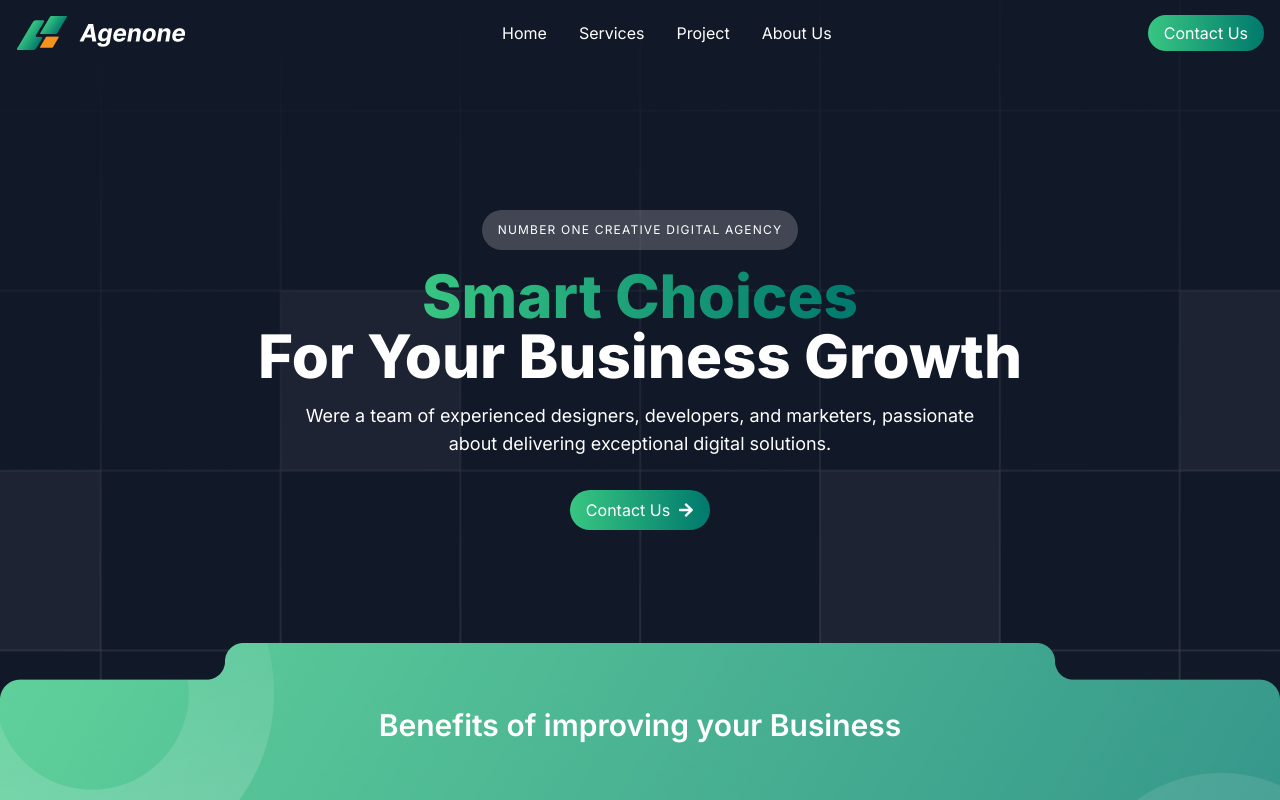
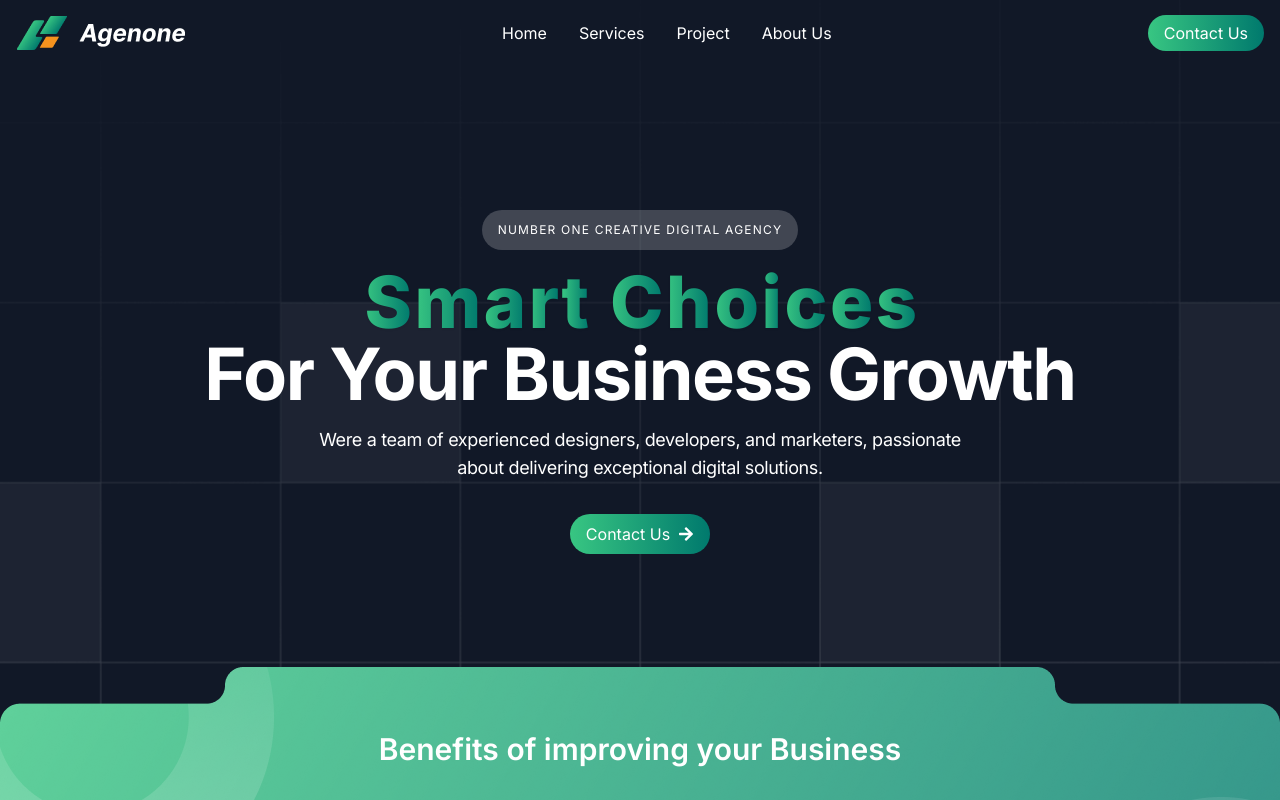
Before and after one commit to RafiaZeeshan14/agency-web, a Next.js app: page / in a window 1280 px wide. Shown: the top 800 px of the page. Built offline with nearby package versions, Linux system fonts and the light colour scheme.

Commit message:
added text animation for hero section

```diff
--- a/components/Footer.tsx
+++ b/components/Footer.tsx
@@ -15,10 +15,9 @@ const Footer = () => {
       </div>
       <p className="border-t border-gray-700 mb-12" />
       {/* Footer Links Section */}
-       {/* Left Section */}
        <div className="space-y-4 sm:hidden">
           <div className="flex items-center space-x-2">
-            <img src="/logo.png" alt="Logo" className="h-8 w-auto" />
+            <img src="/Logo.png" alt="Logo" className="h-8 w-auto" />
           </div>
           <p className="text-gray-300 text-sm">
             We&apos;re a team of experienced designers, developers, and marketers,
--- a/components/Hero.tsx
+++ b/components/Hero.tsx
@@ -1,8 +1,13 @@
+"use client";
+
 import Button from "./Common/Button";
+import BlurIn from "./magicui/blur-in";
+import GradualSpacing from "./magicui/gradual-spacing";
+import WordFadeIn from "./magicui/word-fade-in";
 
 export default function Hero() {
   return (
-    <section className="relative mt-36 text-white flex flex-col items-center justify-center text-center px-1 sm:px-4">
+    <section className="relative mt-36 text-white flex flex-col items-center justify-center text-center px-2 sm:px-4">
       {/* Top Small Text */}
       <p className="uppercase tracking-widest text-[10px] min-[400px]:text-xs px-4 mb-4  p-3 bg-white/20 rounded-full">
         <span className="text-white z-10">
@@ -12,21 +17,21 @@ export default function Hero() {
       </p>
 
       {/* Main Heading */}
-      <h1 className="text-[32px] min-[400px]:text-[43px] sm:text-6xl leading-tight mb-4 font-extrabold">
-        <span className="bg-gradient-to-r from-[#38C682] to-[#00796D] text-transparent bg-clip-text text-[39px] min-[400px]:text-[43px]  font-extrabold sm:text-6xl ">
-          Smart Choices
-        </span>
-        <br />
-        For Your Business Growth
-      </h1>
 
-      {/* Subheading */}
-      <p className="sm:text-lg max-w-2xl mb-8 text-sm  ">
-        Were a team of experienced designers, developers, and marketers,
-        passionate about delivering exceptional digital solutions.
-      </p>
-
-      {/* Contact Us Button */}
+      <span className="text-[32px] min-[400px]:text-[43px] sm:text-6xl leading-tight mb-4 font-extrabold">
+        <GradualSpacing
+          className="text-center font-extrabold text-white text-[35px] min-[400px]:text-[36px] sm:text-6xl md:text-7xl tracking-[-0.02em] bg-gradient-to-r from-[#38C682] to-[#00796D] text-transparent bg-clip-text overflow-visible"
+          text="Smart Choices"
+        />
+        {/* <TypingAnimation text="Smart Choices"/> */}
+        <BlurIn word="For Your Business Growth" />
+      </span>
+      <span className="sm:text-lg max-w-2xl mb-8 text-sm  ">
+        <WordFadeIn
+          words=" Were a team of experienced designers, developers, and marketers,
+        passionate about delivering exceptional digital solutions."
+        />
+      </span>
       <Button text="Contact Us" showIcon={true} />
     </section>
   );
--- /dev/null
+++ b/components/magicui/blur-in.tsx
@@ -0,0 +1,39 @@
+"use client";
+
+import { motion } from "framer-motion";
+
+import { cn } from "@/lib/utils";
+
+interface BlurIntProps {
+  word: string;
+  className?: string;
+  variant?: {
+    hidden: { filter: string; opacity: number };
+    visible: { filter: string; opacity: number };
+  };
+  duration?: number;
+}
+const BlurIn = ({ word, className, variant, duration = 2 }: BlurIntProps) => {
+  const defaultVariants = {
+    hidden: { filter: "blur(10px)", opacity: 0 },
+    visible: { filter: "blur(0px)", opacity: 1 },
+  };
+  const combinedVariants = variant || defaultVariants;
+
+  return (
+    <motion.h1
+      initial="hidden"
+      animate="visible"
+      transition={{ duration }}
+      variants={combinedVariants}
+      className={cn(
+        "font-display text-center text-4xl font-bold tracking-[-0.02em] drop-shadow-sm sm:text-6xl lg:text-7xl md:leading-[5rem]",
+        className,
+      )}
+    >
+      {word}
+    </motion.h1>
+  );
+};
+
+export default BlurIn;
--- /dev/null
+++ b/components/magicui/gradual-spacing.tsx
@@ -0,0 +1,44 @@
+"use client";
+
+import { AnimatePresence, motion, Variants } from "framer-motion";
+
+import { cn } from "@/lib/utils";
+
+interface GradualSpacingProps {
+  text: string;
+  duration?: number;
+  delayMultiple?: number;
+  framerProps?: Variants;
+  className?: string;
+}
+
+export default function GradualSpacing({
+  text,
+  duration = 0.5,
+  delayMultiple = 0.04,
+  framerProps = {
+    hidden: { opacity: 0, x: -20 },
+    visible: { opacity: 1, x: 0 },
+  },
+  className,
+}: GradualSpacingProps) {
+  return (
+    <div className="flex justify-center space-x-1">
+      <AnimatePresence>
+        {text.split("").map((char, i) => (
+          <motion.h1
+            key={i}
+            initial="hidden"
+            animate="visible"
+            exit="hidden"
+            variants={framerProps}
+            transition={{ duration, delay: i * delayMultiple }}
+            className={cn("drop-shadow-sm ", className)}
+          >
+            {char === " " ? <span>&nbsp;</span> : char}
+          </motion.h1>
+        ))}
+      </AnimatePresence>
+    </div>
+  );
+}
--- /dev/null
+++ b/components/magicui/typing-animation.tsx
@@ -0,0 +1,46 @@
+"use client";
+
+import { useEffect, useState } from "react";
+
+import { cn } from "@/lib/utils";
+
+interface TypingAnimationProps {
+  text: string;
+  duration?: number;
+  className?: string;
+}
+
+export default function TypingAnimation({
+  text,
+  duration = 100,
+  className,
+}: TypingAnimationProps) {
+  const [displayedText, setDisplayedText] = useState<string>("");
+  const [i, setI] = useState<number>(0);
+
+  useEffect(() => {
+    const typingEffect = setInterval(() => {
+      if (i < text.length) {
+        setDisplayedText(text.substring(0, i + 1));
+        setI(i + 1);
+      } else {
+        clearInterval(typingEffect);
+      }
+    }, duration);
+
+    return () => {
+      clearInterval(typingEffect);
+    };
+  }, [duration, i]);
+
+  return (
+    <h1
+      className={cn(
+        "bg-gradient-to-r from-[#38C682] to-[#00796D] text-transparent bg-clip-text text-[39px] min-[400px]:text-[43px]  font-extrabold sm:text-6xl",
+        className,
+      )}
+    >
+      {displayedText ? displayedText : text}
+    </h1>
+  );
+}
--- /dev/null
+++ b/components/magicui/word-fade-in.tsx
@@ -0,0 +1,47 @@
+"use client";
+
+import { motion, Variants } from "framer-motion";
+
+import { cn } from "@/lib/utils";
+
+interface WordFadeInProps {
+  words: string;
+  className?: string;
+  delay?: number;
+  variants?: Variants;
+}
+
+export default function WordFadeIn({
+  words,
+  delay = 0.15,
+  variants = {
+    hidden: { opacity: 0 },
+    // eslint-disable-next-line @typescript-eslint/no-explicit-any
+    visible: (i: any) => ({
+      y: 0,
+      opacity: 1,
+      transition: { delay: i * delay },
+    }),
+  },
+  className,
+}: WordFadeInProps) {
+  const _words = words.split(" ");
+
+  return (
+    <motion.h1
+      variants={variants}
+      initial="hidden"
+      animate="visible"
+      className={cn(
+        "text-center  tracking-[-0.02em] ",
+        className,
+      )}
+    >
+      {_words.map((word, i) => (
+        <motion.span key={word} variants={variants} custom={i}>
+          {word}{" "}
+        </motion.span>
+      ))}
+    </motion.h1>
+  );
+}
```
